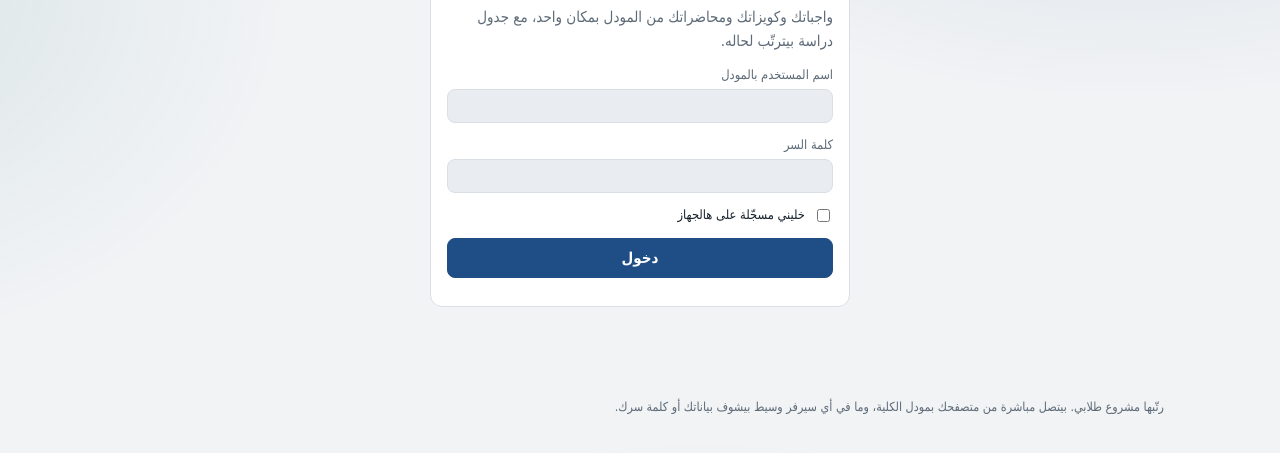
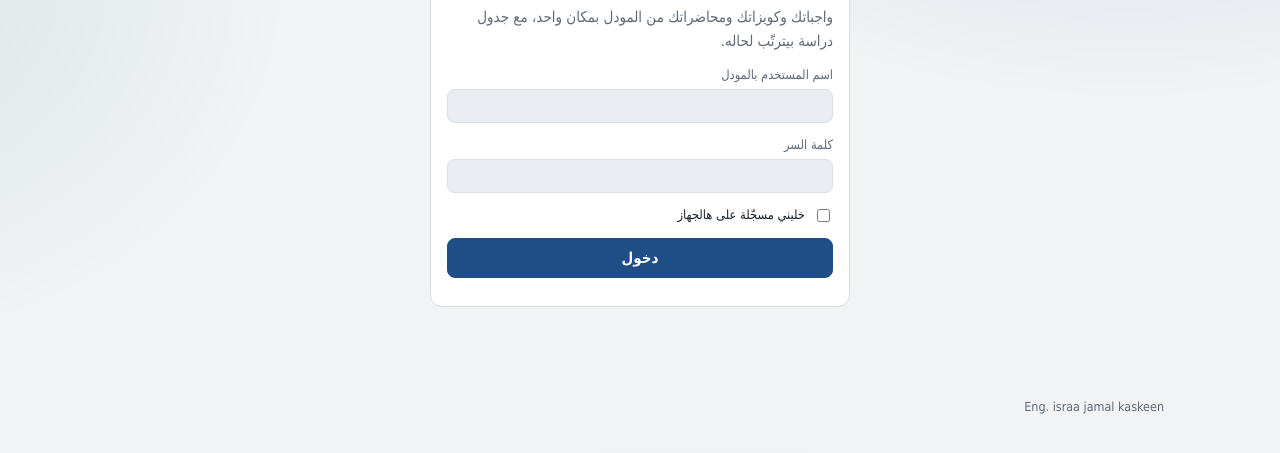
Before and after one commit to israa-jamal499/rattibha, a plain HTML site: page index.html in a window 1280 px wide. Shown: the part 159-612 px from the top of the page. Drawn offline with Linux system fonts and the light colour scheme.

Commit message:
Update index.html

```diff
--- a/index.html
+++ b/index.html
@@ -171,7 +171,7 @@ footer{max-width:1080px;margin:0 auto;padding:0 16px 30px;color:var(--muted);fon
 <body>
 <div id="root"></div>
 <div id="dock"></div>
-<footer>رتّبها مشروع طلابي. بيتصل مباشرة من متصفحك بمودل الكلية، وما في أي سيرفر وسيط بيشوف بياناتك أو كلمة سرك.</footer>
+<footer>Eng. israa jamal kaskeen </footer>
 
 <script>
 (()=>{
```
